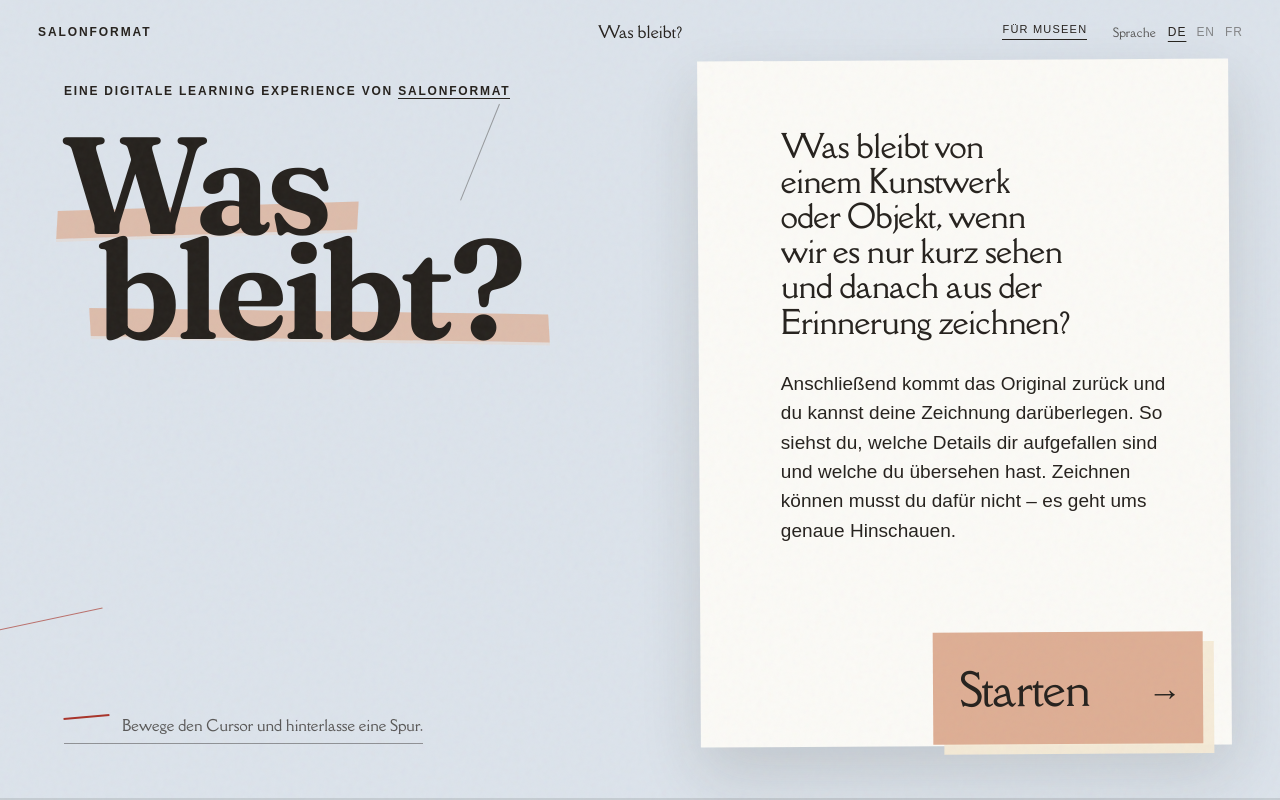
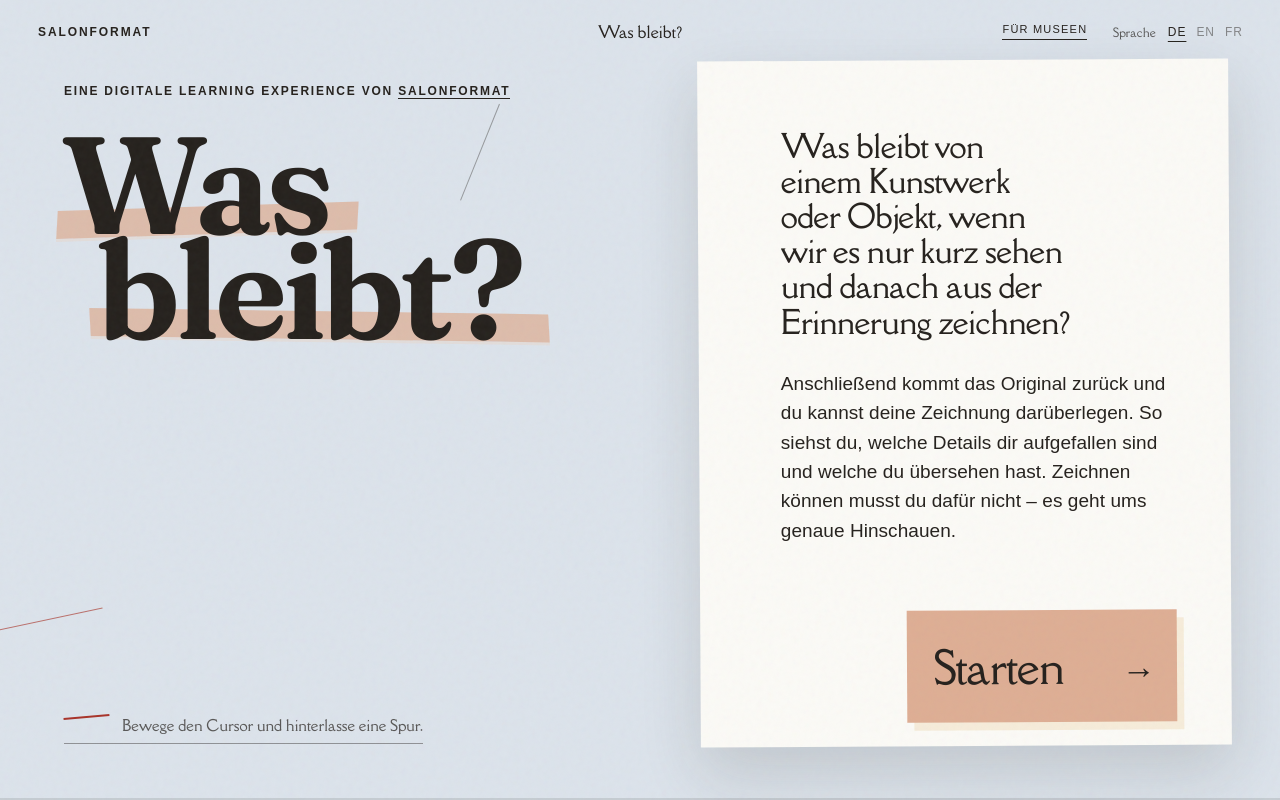
Before and after one commit to salonformat/museumexperience, a plain HTML site: page index.html in a window 1280 px wide. Drawn offline with Linux system fonts and the light colour scheme.

Commit message:
Refine the desktop start action placement

```diff
--- a/index.html
+++ b/index.html
@@ -8,7 +8,7 @@
   <link rel="preload" href="assets/DellaRespira-Regular.ttf" as="font" type="font/ttf" crossorigin>
   <link rel="preload" href="assets/Fraunces-Variable.ttf" as="font" type="font/ttf" crossorigin>
   <link rel="preload" href="assets/was-bleibt/harvesters-met.jpg" as="image">
-  <link rel="stylesheet" href="memory.css?v=53">
+  <link rel="stylesheet" href="memory.css?v=54">
 </head>
 <body>
 <main class="experience" data-scene="prologue" data-work="tower">
--- a/memory.css
+++ b/memory.css
@@ -774,4 +774,12 @@ small,.prologue-learning,.art-stage figcaption span{font-size:12px!important}
     font-size:19px!important;
     line-height:1.55!important;
   }
+  .prologue-copy>button{
+    right:calc(6vw + 26px)!important;
+    bottom:calc(7vh + 22px)!important;
+    box-shadow:7px 8px 0 rgba(245,235,215,.9)!important;
+  }
+  .prologue-copy>button:hover,.prologue-copy>button:focus-visible{
+    box-shadow:8px 9px 0 rgba(245,235,215,.94)!important;
+  }
 }
```
